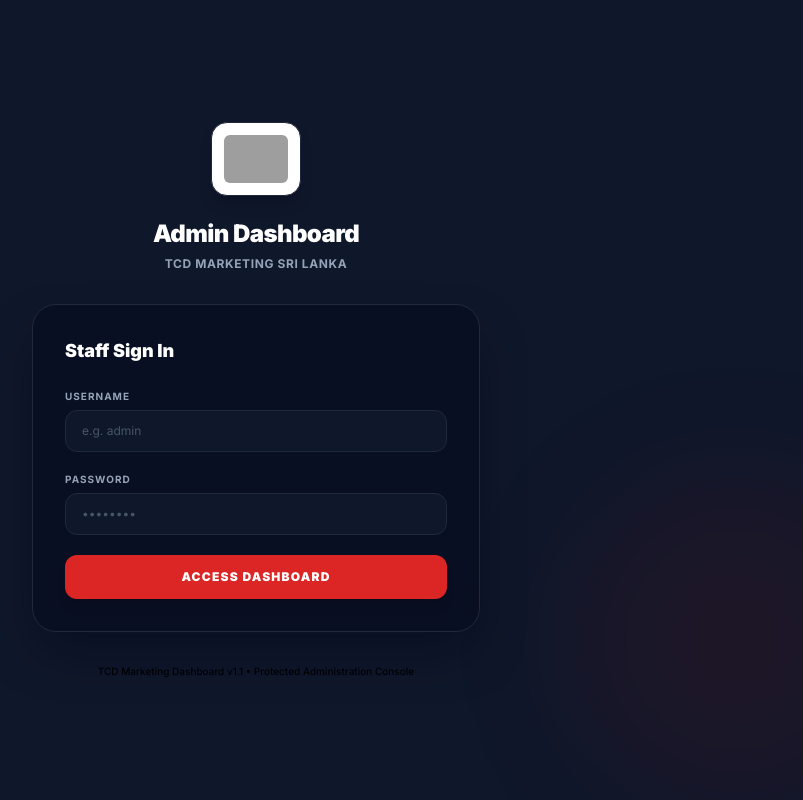
After one commit to drtdsamarawickrama/tcd_marketing, a PHP site: page /login.php in a window 1280 px wide. The commit adds this page. Shown: the whole page, without its empty margins (384-1187 px from the left). Run offline with PHP 8.4, Linux system fonts and the light colour scheme; some libraries are stand-ins or nearby versions; grey boxes are pictures that could not be loaded.

Commit message:
update backend admin login

```diff
--- a/sitebackend/api/add_banner.php
+++ b/sitebackend/api/add_banner.php
@@ -1,4 +1,6 @@
 <?php
+// Secure endpoint check
+require_once '../includes/api_auth_check.php';
 // Add banner API - inserts a new banner slide with optional image upload
 require_once '../config.php';
 header("Content-Type: application/json; charset=UTF-8");
--- a/sitebackend/api/add_item.php
+++ b/sitebackend/api/add_item.php
@@ -1,4 +1,6 @@
 <?php
+// Secure endpoint check
+require_once '../includes/api_auth_check.php';
 // Include database connection settings
 require_once '../config.php';
 
--- a/sitebackend/api/delete_banner.php
+++ b/sitebackend/api/delete_banner.php
@@ -1,4 +1,6 @@
 <?php
+// Secure endpoint check
+require_once '../includes/api_auth_check.php';
 // Delete banner API - removes a banner record and cleans up its uploaded image from disk
 require_once '../config.php';
 header("Content-Type: application/json; charset=UTF-8");
--- a/sitebackend/api/delete_item.php
+++ b/sitebackend/api/delete_item.php
@@ -1,4 +1,6 @@
 <?php
+// Secure endpoint check
+require_once '../includes/api_auth_check.php';
 // Include database connection settings
 require_once '../config.php';
 
--- a/sitebackend/api/update_banner.php
+++ b/sitebackend/api/update_banner.php
@@ -1,4 +1,6 @@
 <?php
+// Secure endpoint check
+require_once '../includes/api_auth_check.php';
 // Update banner API - updates an existing banner slide by ID with optional new image upload
 require_once '../config.php';
 header("Content-Type: application/json; charset=UTF-8");
--- a/sitebackend/api/update_item.php
+++ b/sitebackend/api/update_item.php
@@ -1,4 +1,6 @@
 <?php
+// Secure endpoint check
+require_once '../includes/api_auth_check.php';
 // Include database connection settings
 require_once '../config.php';
 
--- /dev/null
+++ b/sitebackend/login.php
@@ -0,0 +1,130 @@
+<?php
+// Start session and load DB configuration
+session_start();
+require_once 'config.php';
+
+// Redirect to dashboard if already logged in
+if (isset($_SESSION['admin_logged_in']) && $_SESSION['admin_logged_in'] === true) {
+    header("Location: index.php");
+    exit();
+}
+
+$error = '';
+
+// Handle credentials check on POST submit
+if ($_SERVER['REQUEST_METHOD'] === 'POST') {
+    $username = isset($_POST['username']) ? trim($_POST['username']) : '';
+    $password = isset($_POST['password']) ? $_POST['password'] : '';
+
+    if (!empty($username) && !empty($password)) {
+        try {
+            $stmt = $pdo->prepare("SELECT * FROM `admins` WHERE `username` = :username LIMIT 1");
+            $stmt->execute(['username' => $username]);
+            $admin = $stmt->fetch(PDO::FETCH_ASSOC);
+
+            if ($admin && password_verify($password, $admin['password'])) {
+                // Success! Set session variables
+                $_SESSION['admin_logged_in'] = true;
+                $_SESSION['admin_username'] = $admin['username'];
+                $_SESSION['admin_id'] = $admin['id'];
+
+                header("Location: index.php");
+                exit();
+            } else {
+                $error = "Invalid username or password.";
+            }
+        } catch (PDOException $e) {
+            $error = "Database error: " . $e->getMessage();
+        }
+    } else {
+        $error = "Please fill in all fields.";
+    }
+}
+?>
+<!DOCTYPE html>
+<html lang="en">
+<head>
+    <meta charset="UTF-8">
+    <meta name="viewport" content="width=device-width, initial-scale=1.0">
+    <title>TCD Marketing - Admin Login</title>
+    <!-- Google Fonts -->
+    <link href="https://fonts.googleapis.com/css2?family=Inter:wght@400;500;600;700;900&display=swap" rel="stylesheet">
+    <!-- Tailwind CSS via CDN -->
+    <script src="https://cdn.tailwindcss.com"></script>
+    <script>
+        tailwind.config = {
+            theme: {
+                extend: {
+                    fontFamily: {
+                        sans: ['Inter', 'sans-serif'],
+                    },
+                    keyframes: {
+                        fadeIn: {
+                            '0%': { opacity: '0' },
+                            '100%': { opacity: '1' }
+                        },
+                        scaleUp: {
+                            '0%': { transform: 'scale(0.95)', opacity: '0' },
+                            '100%': { transform: 'scale(1)', opacity: '1' }
+                        }
+                    },
+                    animation: {
+                        'fade-in': 'fadeIn 1s ease-out forwards',
+                        'scale-up': 'scaleUp 0.6s cubic-bezier(0.16, 1, 0.3, 1) forwards'
+                    }
+                }
+            }
+        }
+    </script>
+</head>
+<body class="bg-slate-900 min-h-screen flex items-center justify-center px-4 overflow-hidden">
+    <!-- Decorative background blobs -->
+    <div class="fixed top-0 left-0 w-80 h-80 bg-red-650/10 rounded-full blur-3xl pointer-events-none animate-fade-in"></div>
+    <div class="fixed bottom-0 right-0 w-80 h-80 bg-red-800/10 rounded-full blur-3xl pointer-events-none animate-fade-in" style="animation-delay: 200ms;"></div>
+
+    <div class="max-w-md w-full relative z-10 animate-scale-up">
+        <!-- Logo Header -->
+        <div class="text-center mb-8">
+            <div class="inline-block bg-white p-3 rounded-2xl shadow-lg shadow-slate-950/20 border border-slate-800">
+                <img src="../public/logo.jpeg" alt="TCD Marketing" class="h-12 w-auto object-contain rounded-md">
+            </div>
+            <h1 class="text-2xl font-black text-white mt-4 tracking-tight">Admin Dashboard</h1>
+            <p class="text-slate-400 text-xs mt-1.5 uppercase font-bold tracking-wider">TCD Marketing Sri Lanka</p>
+        </div>
+
+        <!-- Login Card -->
+        <div class="bg-slate-950/40 backdrop-blur-md border border-slate-800 rounded-3xl p-6 sm:p-8 shadow-2xl shadow-slate-950/50">
+            <h2 class="text-lg font-black text-white mb-6">Staff Sign In</h2>
+
+            <?php if (!empty($error)): ?>
+                <div class="bg-red-950/30 border border-red-800/50 text-red-400 text-xs px-4 py-3 rounded-xl mb-6 font-medium flex items-center gap-2">
+                    <span>⚠️</span>
+                    <span><?= htmlspecialchars($error) ?></span>
+                </div>
+            <?php endif; ?>
+
+            <form action="login.php" method="POST" class="space-y-5">
+                <div class="flex flex-col gap-1.5">
+                    <label for="username" class="text-[10px] font-bold text-slate-400 uppercase tracking-widest">Username</label>
+                    <input type="text" id="username" name="username" required autocomplete="username" placeholder="e.g. admin"
+                           class="w-full bg-slate-900 border border-slate-800 text-white placeholder:text-slate-600 rounded-xl px-4 py-3 text-xs focus:outline-none focus:border-red-500 focus:ring-4 focus:ring-red-500/10 transition-all duration-300">
+                </div>
+
+                <div class="flex flex-col gap-1.5">
+                    <label for="password" class="text-[10px] font-bold text-slate-400 uppercase tracking-widest">Password</label>
+                    <input type="password" id="password" name="password" required autocomplete="current-password" placeholder="••••••••"
+                           class="w-full bg-slate-900 border border-slate-800 text-white placeholder:text-slate-600 rounded-xl px-4 py-3 text-xs focus:outline-none focus:border-red-500 focus:ring-4 focus:ring-red-500/10 transition-all duration-300">
+                </div>
+
+                <button type="submit" class="w-full bg-red-600 hover:bg-red-750 text-white font-extrabold text-xs py-3.5 rounded-xl transition duration-150 shadow-lg shadow-red-650/10 hover:shadow-red-650/20 uppercase tracking-widest mt-2">
+                    Access Dashboard
+                </button>
+            </form>
+        </div>
+
+        <p class="text-center text-[10px] text-slate-650 mt-8 font-medium">
+            TCD Marketing Dashboard v1.1 • Protected Administration Console
+        </p>
+    </div>
+</body>
+</html>
```
Also changed, not shown: sitebackend/api/setup_db.php (+39 -1 lines), sitebackend/banners.php (+34 -7 lines), sitebackend/includes/api_auth_check.php (added, +16 -0 lines), sitebackend/includes/auth_check.php (added, +11 -0 lines), sitebackend/includes/sidebar.php (+21 -3 lines), sitebackend/index.php (+6 -4 lines), sitebackend/logout.php (added, +16 -0 lines).
